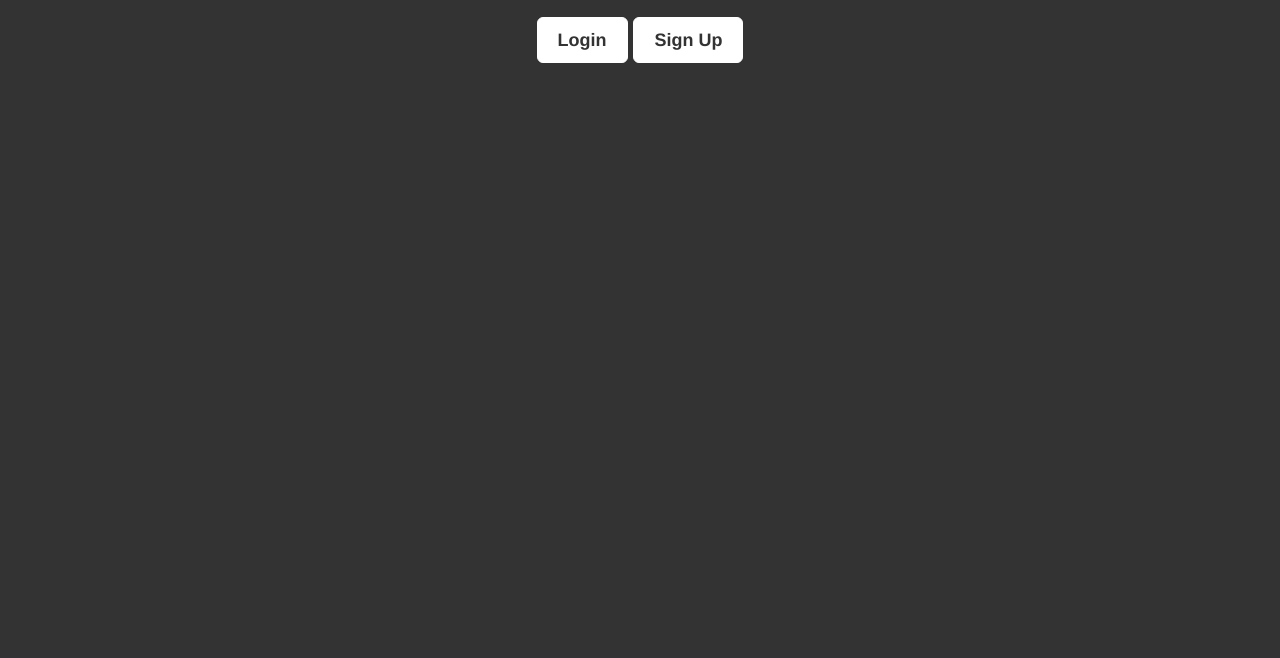
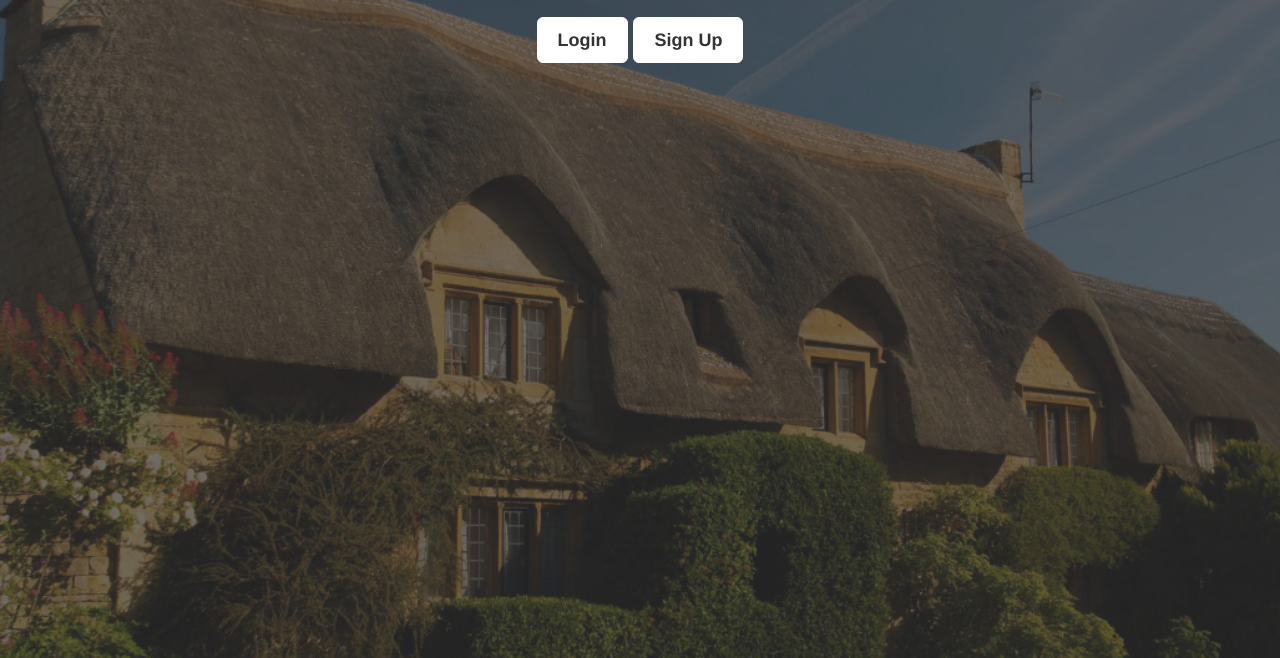
Before and after one commit to Orangehop/csc309assignment5, a website: page static/index.html in a window 1280 px wide. Shown: the part 142-800 px from the top of the page. Drawn offline with nearby package versions, Linux system fonts and the light colour scheme.

Commit message:
added a background image

```diff
--- a/static/style.css
+++ b/static/style.css
@@ -36,6 +36,8 @@ html,
 body {
     height: 100%;
     background-color: #333;
+    background-image: url("cottage.png");
+    background-size: cover;
 }
 
 body {
```
Also changed, not shown: static/cottage.png (added).
